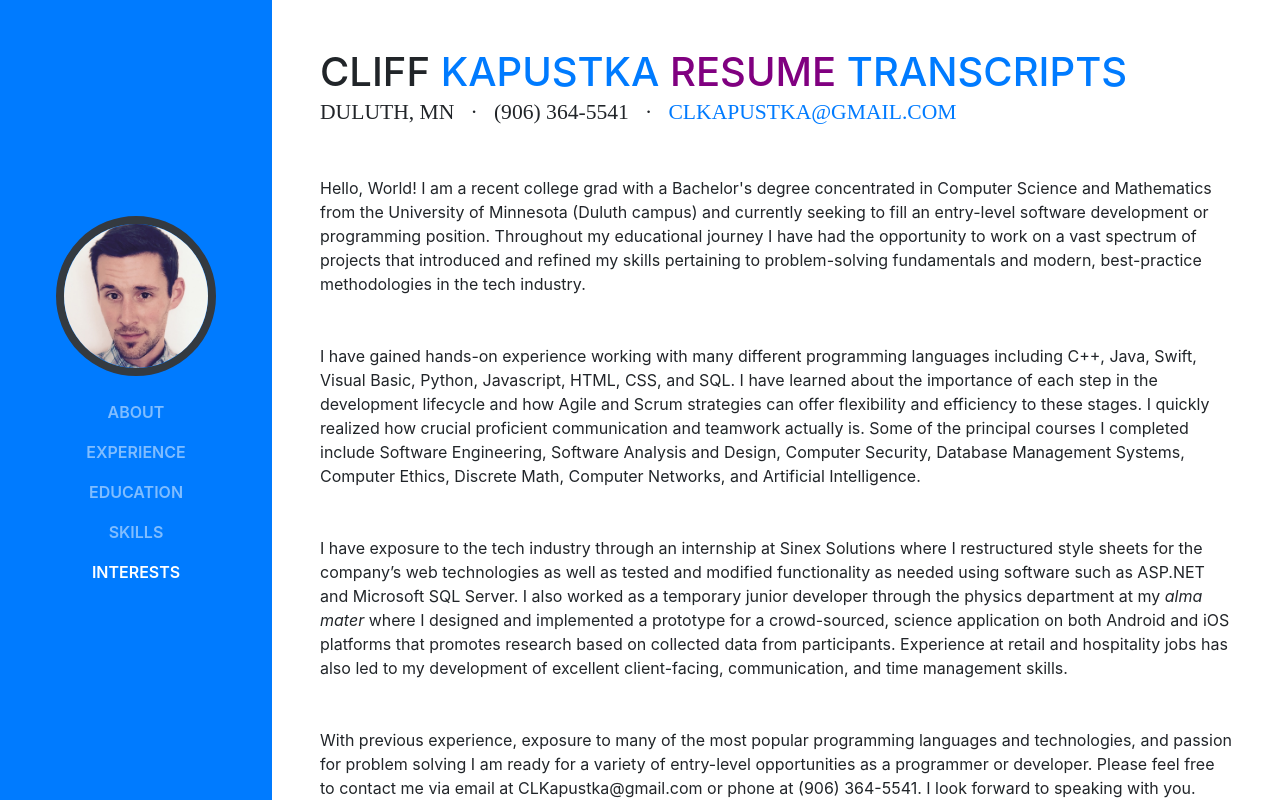
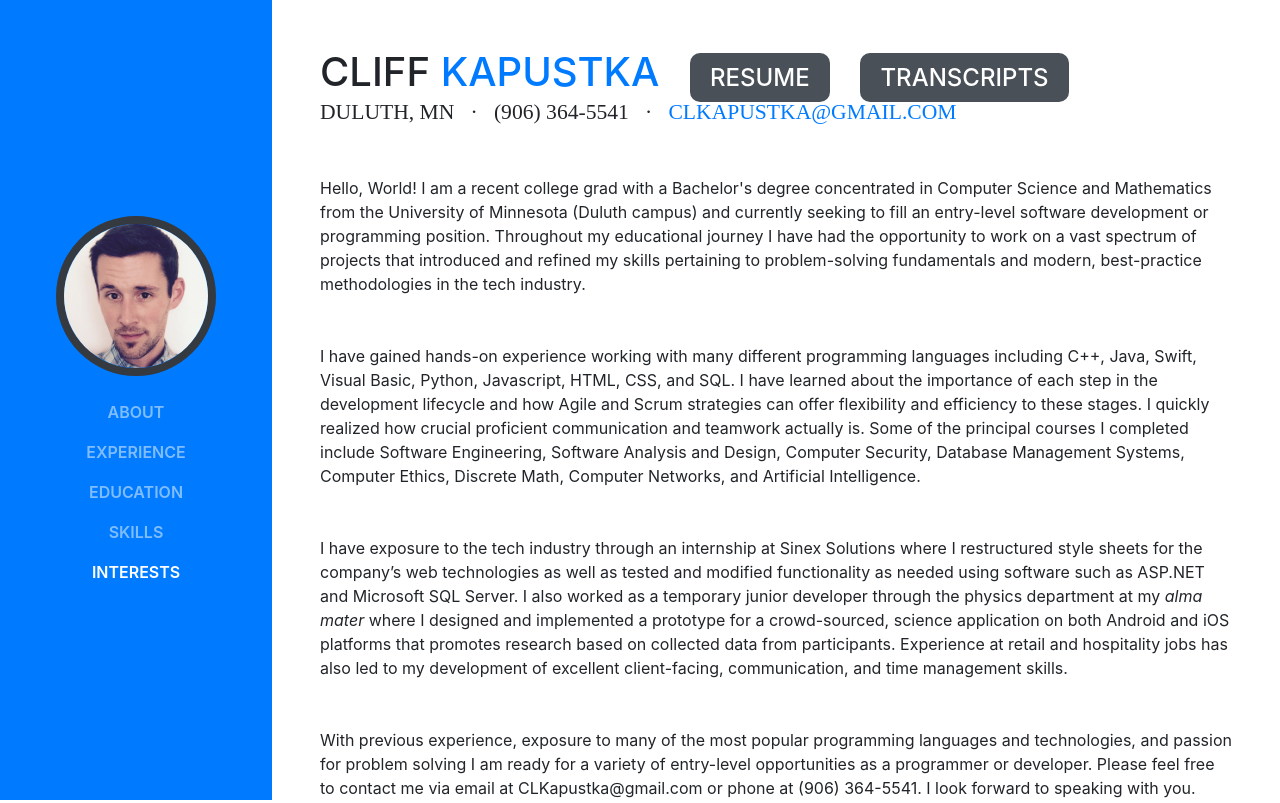
Before and after one commit to ckapustka/ckapustka.github.io, a website with bundled scripts: page index.html in a window 1280 px wide. Shown: the top 803 px of the page. Built offline with nearby package versions, Linux system fonts and the light colour scheme; a web font is replaced by a local one.

Commit message:
Adding resume and transcript files (and respective buttons)

```diff
--- a/css/resume.css
+++ b/css/resume.css
@@ -31,6 +31,17 @@ h1 {
 
 h2 {
   font-size: 3.5rem;
+}
+
+.download-button {
+  border-radius: 10px;
+  font-size: 1.5rem;
+  text-transform: uppercase;
+  background-color: #495057;
+  color: white;
+  padding: 10px 20px 10px 20px;
+  text-decoration: none;
+  margin-left: 20px;
 }
 
 .subheading {
--- a/index.html
+++ b/index.html
@@ -65,8 +65,8 @@
           <h1 class="mb-0">Cliff
             <span class="text-primary">Kapustka</span>
             <span>
-              <a style="color: purple;" href="files/Resume.pdf" target="_blank">RESUME</a>
-              <a href="files/UMD_Transcript.pdf" target="_blank">TRANSCRIPTS</a>
+              <a class="download-button" href="files/Resume.pdf" target="_blank">RESUME</a>
+              <a class="download-button" href="files/UMD_Transcript.pdf" target="_blank">TRANSCRIPTS</a>
             </span>
           </h1>
 
```
